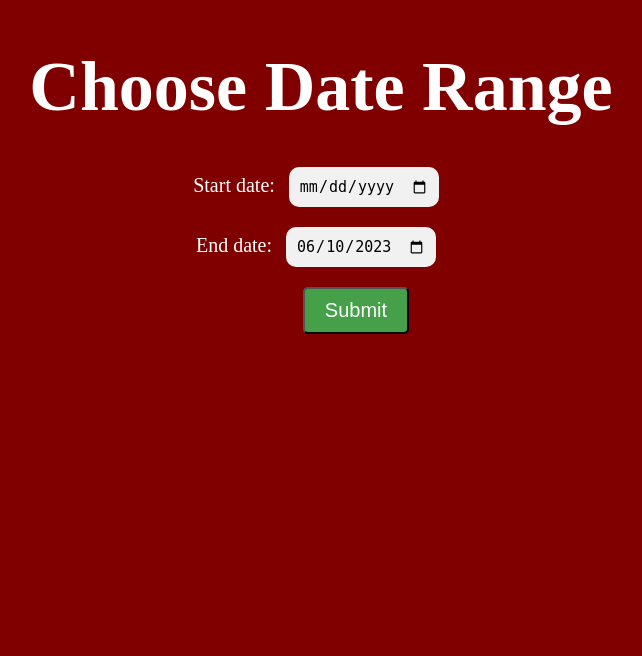
After one commit to boraaktas/COMP306_Project, a PHP site: page /admin_range.php in a window 1280 px wide. The commit adds this page. Shown: the part 144-800 px from the top of the page, without its empty margins (319-961 px from the left). Run offline with PHP 8.4, Linux system fonts and the light colour scheme; a user stored in the database is signed in.

Commit message:
admin can enter a time range

```diff
--- a/room-booking/admin_header.php
+++ b/room-booking/admin_header.php
@@ -31,7 +31,7 @@
 
                 <form id ="form" method="POST" >
                     <button class="button" onclick="redirectToPage('reservations_admin')"> View Reservations </button>
-                    <button class="button" onclick="redirectToPage('admin_data')">Data Analysis </button>
+                    <button class="button" onclick="redirectToPage('admin_range')">Data Analysis </button>
                     <button class="button" onclick="redirectToPage('logout')">Logout </button>
                 </form>
 
--- /dev/null
+++ b/room-booking/admin_range.php
@@ -0,0 +1,132 @@
+<?php
+    session_start();
+    include "config.php";
+    include "admin_header.php";
+
+    if (!isset($_SESSION['ku_id'])) {
+        header('Location: login.php');
+    }
+
+    $today = date("Y-m-d");
+?>
+
+
+<script>
+
+    function check_date() {
+
+        var start_date = document.getElementById("start").value;
+        var end_date = document.getElementById("end").value;
+
+        // check if there is a date range
+        if (start_date == "" || end_date == "") {
+            alert("Please choose a date range.");
+            return false;
+        }
+
+        if (start_date > end_date) {
+            alert("Please choose a reasonable date range.");
+            return false;
+        }
+
+        return true;
+    }
+
+</script>
+
+
+<!DOCTYPE html>
+<html>
+    <body>
+        <section class="date_range">
+            <h1>Choose Date Range</h1>
+            <form action="admin_showAnalysis.php" method="POST">
+                <div class=date>
+                    <div class=start_date>
+                        <label for="start">Start date:</label>
+                        <input type="date" id="start" name="start_date" max="<?php echo $today; ?>">
+                    </div>
+                    <div class=end_date>
+                        <label for="end">End date:</label>
+                        <input type="date" id="end" name="end_date" value="<?php echo $today; ?>" max="<?php echo $today; ?>">
+                    </div>
+                </div>
+                <input type="submit" value="Submit" onclick="return check_date()">
+            </form>
+        </section>
+    </body>
+</html>
+
+
+<style>
+
+    body {
+        display: flex;
+        flex-direction: column;
+        min-height: 100vh;
+    }
+
+    .date_range {
+        display: flex;
+        flex-direction: column;
+        align-items: center;
+        justify-content: center;
+        margin-top: 10px;
+    }
+
+    .date_range h1 {
+        color: white;
+        font-size: 70px;
+        margin-bottom: 20px;
+
+    }
+
+    .date_range form {
+        display: flex;
+        flex-direction: column;
+        align-items: center;
+        justify-content: center;
+        margin-top: 10px;
+    }
+
+    .date_range form input {
+        margin: 10px;
+    }
+
+    .date_range form input[type=submit] {
+        background: #45a049;
+        color: #ffffff;
+        padding: 10px 20px;
+        font-size: 20px;
+        font-family: 'Poppins', sans-serif;
+        cursor: pointer;
+        margin-top: 10px;
+        border-radius: 5px;
+        margin-left: 80px;
+    }
+
+    .date_range form label {
+        color: white;
+        font-size: 20px;
+    }
+
+    .date_range form input[type=date] {
+        padding: 10px;
+        font-size: 15px;
+        border: none;
+        background-color: #f1f1f1;
+        color: #555;
+        border-radius: 10px;
+        width: 150px;
+        margin-bottom: 10px;
+        color: black;
+    }
+
+    .date_range form div[class=date] {
+        display: flex;
+        flex-direction: column;
+        align-items: center;
+        justify-content: center;
+    }
+
+</style>
```
Also changed, not shown: room-booking/admin_data.php (deleted, +0 -9 lines), room-booking/admin_showAnalysis.php (added, +18 -0 lines).
